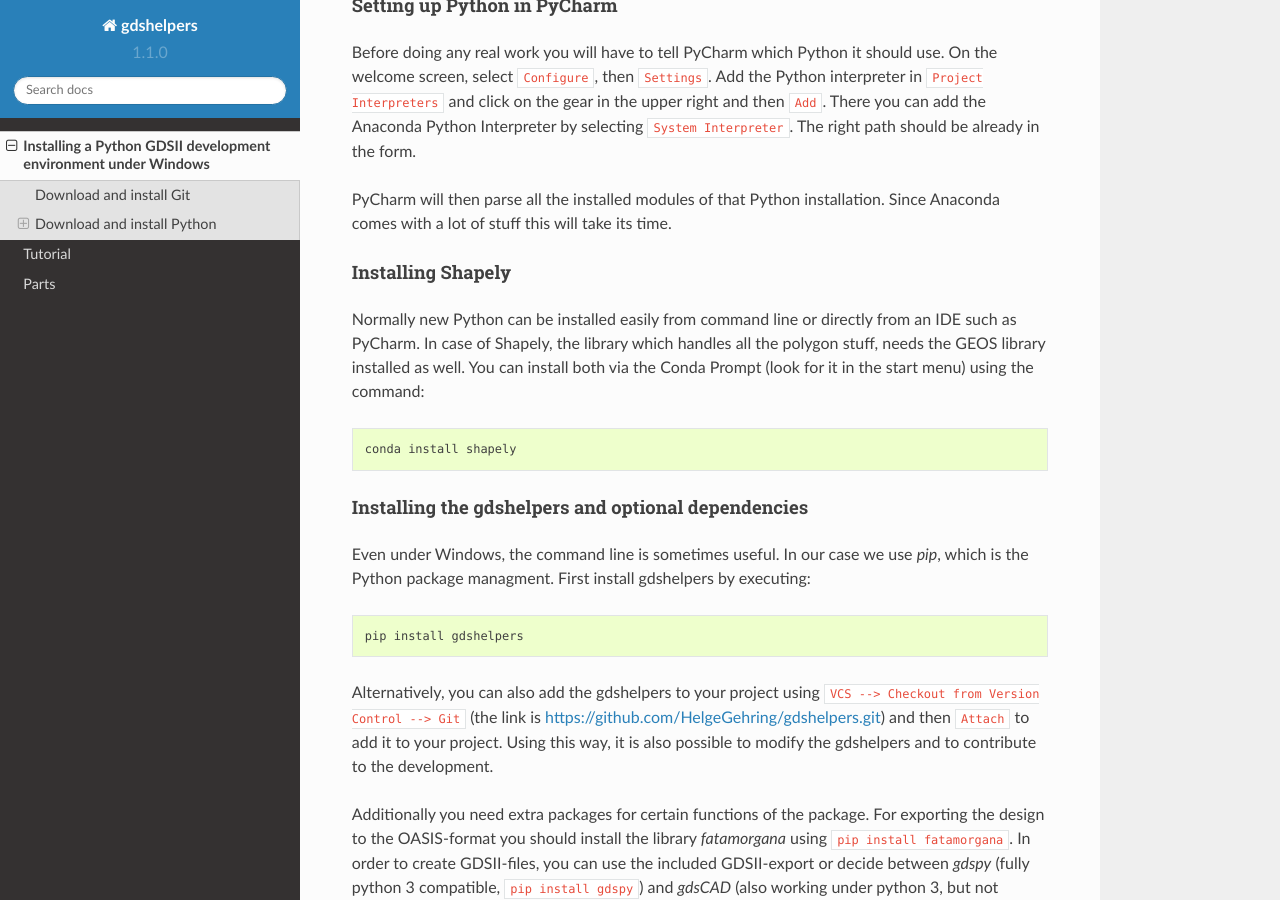
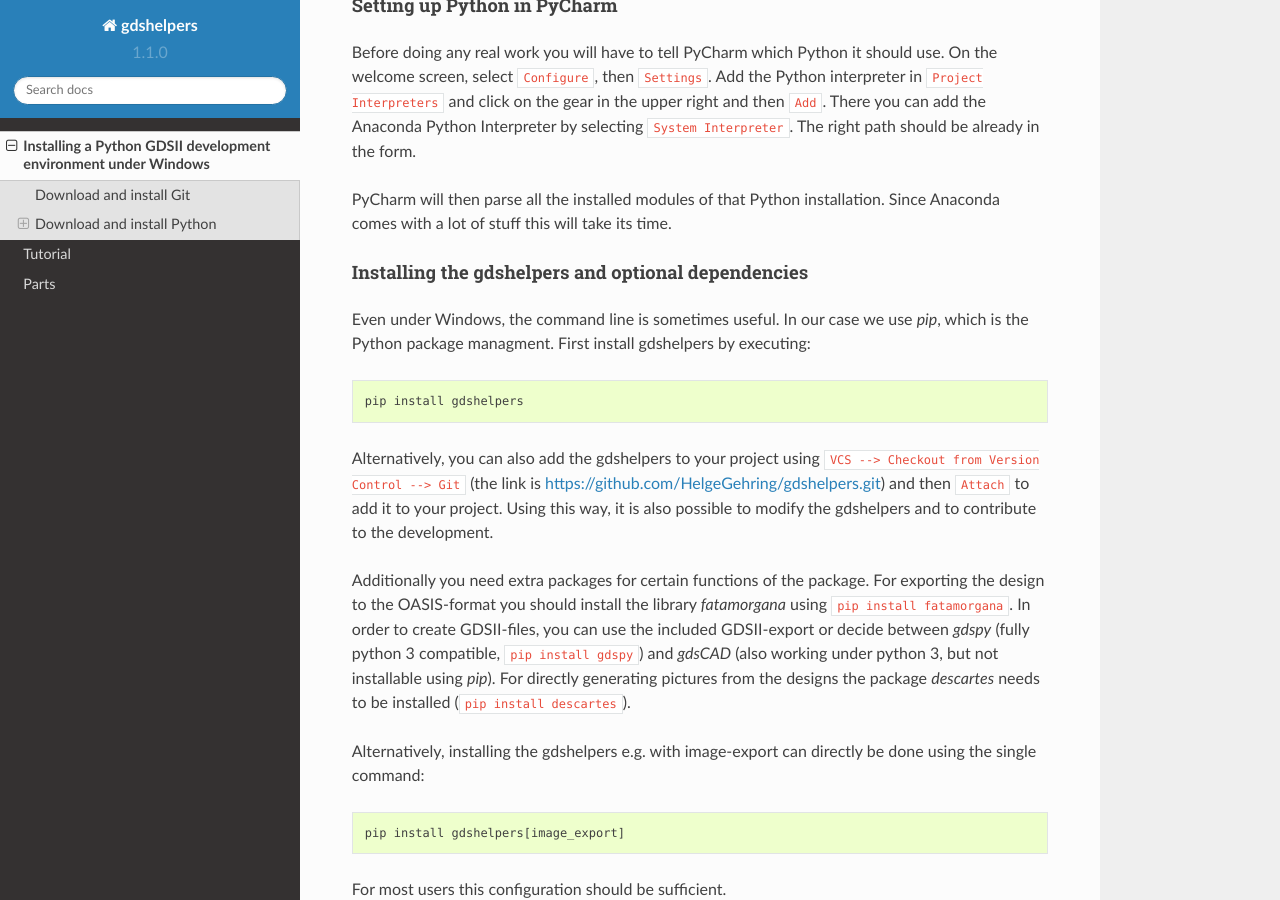
Before and after one commit to HelgeGehring/gdshelpers, a Sphinx documentation site: the page built from docs/install_guide/guide.rst, in a window 1280 px wide and 900 px high, scrolled down 824 px. Built offline with Sphinx 7.4.7 and the Read the Docs theme 2.0.0, drawn with Linux system fonts in a browser that asks for light colours; formulas are drawn with MathJax 3; pages that are not in the unit, such as notebooks, are missing from menus.

Commit message:
removed explicit installation of shapely from tutorial as wheels are now also available for windows

```diff
--- a/docs/install_guide/guide.rst
+++ b/docs/install_guide/guide.rst
@@ -44,14 +44,6 @@
 PyCharm will then parse all the installed modules of that Python installation. Since Anaconda comes with a lot of stuff
 this will take its time.
 
-Installing Shapely
-^^^^^^^^^^^^^^^^^^
-Normally new Python can be installed easily from command line or directly from an IDE such as PyCharm. In case of
-Shapely, the library which handles all the polygon stuff, needs the GEOS library installed as well.
-You can install both via the Conda Prompt (look for it in the start menu) using the command::
-
-    conda install shapely
-
 Installing the gdshelpers and optional dependencies
 ^^^^^^^^^^^^^^^^^^^^^^^^^^^^^^^^^^^^^^^^^^^^^^^^^^^
 
```
